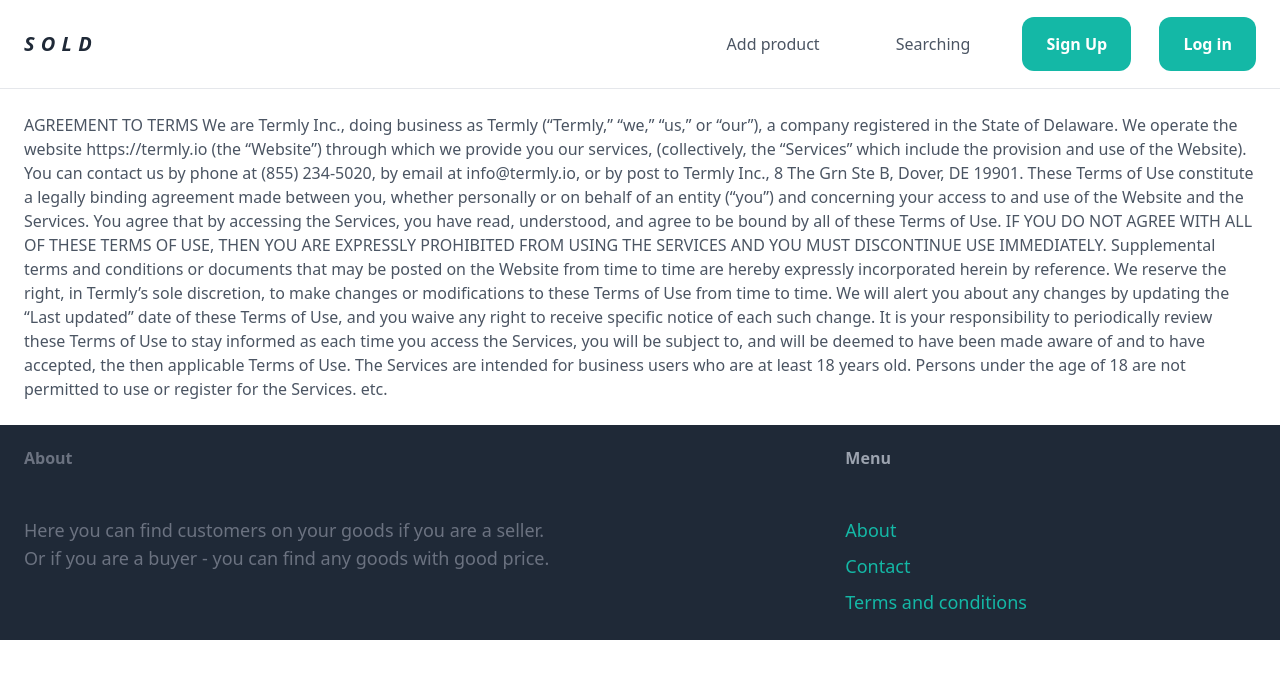
After one commit to griseeminence/sold, a Django app: page /terms/ in a window 1280 px wide. The commit adds this page. Shown: the top 679 px of the page. Run offline with Django 4.2, Linux system fonts and the light colour scheme; parts of the project's set-up code (start-up, migrations or seed data) failed here and were passed over; some libraries are stand-ins or nearby versions.

Commit message:
add static template

```diff
--- a/sold/core/urls.py
+++ b/sold/core/urls.py
@@ -1,6 +1,6 @@
 from django.contrib import admin
 from django.urls import path, include
-from .views import index, contact, signup
+from .views import index, contact, signup, terms,    about
 from django.contrib.auth import views as auth_views
 from .forms import LoginForm
 
@@ -11,6 +11,8 @@ app_name = 'core'
 urlpatterns = [
     path('', index, name='index'),
     path('contact/', contact, name='contact'),
+    path('terms/', terms, name='terms'),
+    path('about/', about, name='about'),
     path('signup/', signup, name='signup'),
     path('login/', auth_views.LoginView.as_view(
         authentication_form=LoginForm,
--- a/sold/core/views.py
+++ b/sold/core/views.py
@@ -16,8 +16,17 @@ def index(request):
 
 
 def contact(request):
-    return render(request, 'core/contact.html')
+    return render(request, 'static/contact.html')
 
+
+def about(request):
+    template = 'static/about.html'
+    return render(request, template)
+
+
+def terms(request):
+    template = 'static/terms.html'
+    return render(request, template)
 
 def signup(request):
     if request.method == 'POST':
--- a/sold/item/views.py
+++ b/sold/item/views.py
@@ -83,9 +83,7 @@ def edit(request, pk):
 def category_list(request, category_slug):
     template = 'Item/category_list.html'
     item_by_category = Item.objects.filter(category__slug=category_slug)
-    items = Item.objects.filter(is_sold=False)
     context = {
         'item_by_category': item_by_category,
-        'items': items,
     }
     return render(request, template, context)
--- a/sold/templates/base.html
+++ b/sold/templates/base.html
@@ -56,10 +56,9 @@
     <div class="w-1/3">
         <h3 class="mb-5 font-semibold text-gray-400">Menu</h3>
         <ul class="space-y-2">
-            <li><a href="#" class="text-lg text-teal-500 hover:text-teal-700">About</a></li>
+            <li><a href="{% url 'core:about' %}" class="text-lg text-teal-500 hover:text-teal-700">About</a></li>
             <li><a href="{% url 'core:contact' %}" class="text-lg text-teal-500 hover:text-teal-700">Contact</a></li>
-            <li><a href="#" class="text-lg text-teal-500 hover:text-teal-700">Terms of use</a></li>
-            <li><a href="#" class="text-lg text-teal-500 hover:text-teal-700">Privacy Policy</a></li>
+            <li><a href="{% url 'core:terms' %}" class="text-lg text-teal-500 hover:text-teal-700">Terms and conditions</a></li>
         </ul>
     </div>
 </footer>
--- /dev/null
+++ b/sold/templates/static/terms.html
@@ -0,0 +1,27 @@
+{% extends 'base.html' %}
+
+{% block title %}
+{% endblock %}
+
+{% block content %}
+
+<div class="">
+    <p>
+        AGREEMENT TO TERMS
+We are Termly Inc., doing business as Termly (“Termly,” “we,” “us,” or “our”), a company registered in the State of Delaware. We operate the website https://termly.io (the “Website”) through which we provide you our services, (collectively, the “Services” which include the provision and use of the Website).
+
+You can contact us by phone at (855) 234-5020, by email at info@termly.io, or by post to Termly Inc., 8 The Grn Ste B, Dover, DE 19901.
+
+These Terms of Use constitute a legally binding agreement made between you, whether personally or on behalf of an entity (“you”) and concerning your access to and use of the Website and the Services. You agree that by accessing the Services, you have read, understood, and agree to be bound by all of these Terms of Use. IF YOU DO NOT AGREE WITH ALL OF THESE TERMS OF USE, THEN YOU ARE EXPRESSLY PROHIBITED FROM USING THE SERVICES AND YOU MUST DISCONTINUE USE IMMEDIATELY.
+
+Supplemental terms and conditions or documents that may be posted on the Website from time to time are hereby expressly incorporated herein by reference. We reserve the right, in Termly’s sole discretion, to make changes or modifications to these Terms of Use from time to time. We will alert you about any changes by updating the “Last updated” date of these Terms of Use, and you waive any right to receive specific notice of each such change. It is your responsibility to periodically review these Terms of Use to stay informed as each time you access the Services, you will be subject to, and will be deemed to have been made aware of and to have accepted, the then applicable Terms of Use.
+
+The Services are intended for business users who are at least 18 years old. Persons under the age of 18 are not permitted to use or register for the Services.
+
+        etc.
+
+
+    </p>
+</div>
+
+{% endblock %}
```
Also changed, not shown: sold/communication/views.py (+4 -5 lines), sold/templates/item/category_list.html (+4 -4 lines), sold/templates/static/about.html (added, +16 -0 lines), sold/templates/static/contact.html (renamed from sold/templates/core/contact.html).
